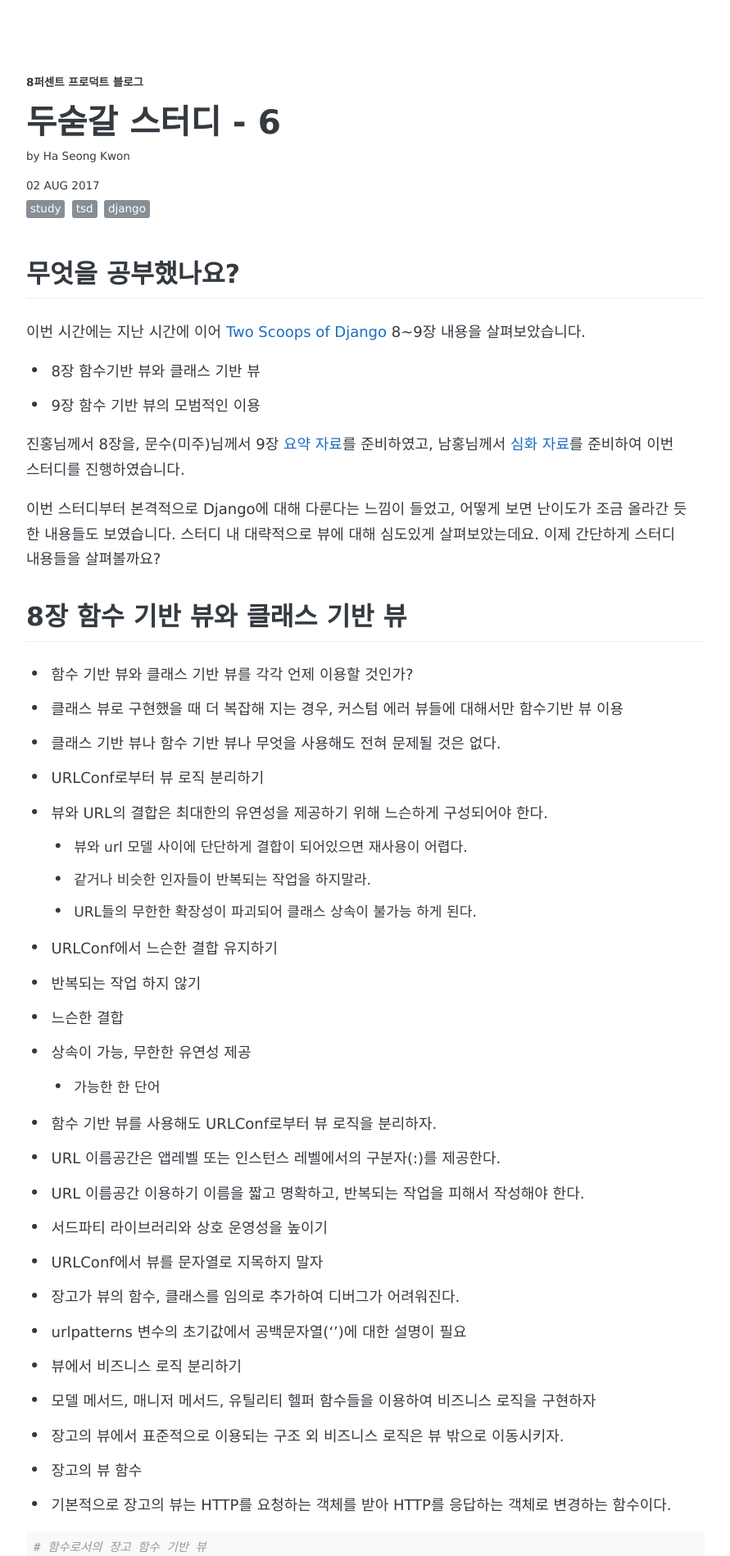
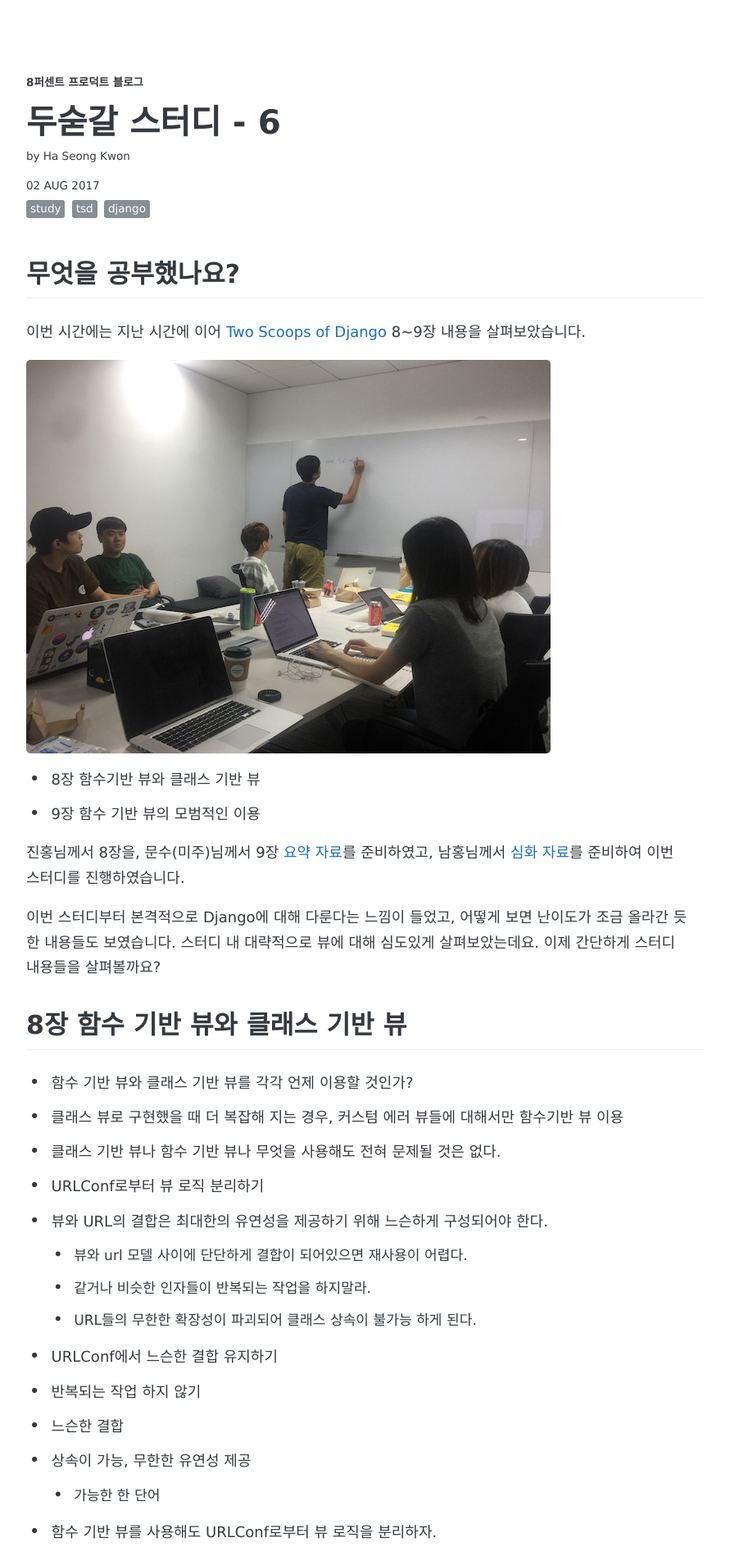
Before and after one commit to 8percent/8percent.github.io, a Jekyll site: the page built from _posts/2017-08-02-tsd6.md, in a window 1280 px wide. Shown: the top 1898 px of the page at 82% size, without its empty margins (194-1085 px from the left). Built offline with Jekyll 4.4.1, drawn with Linux system fonts in a browser that asks for light colours; some web fonts are replaced.

Commit message:
스터디 사진 추가

```diff
--- a/_posts/2017-08-02-tsd6.md
+++ b/_posts/2017-08-02-tsd6.md
@@ -10,6 +10,8 @@ comments: true
 
 ## 무엇을 공부했나요?
 이번 시간에는 지난 시간에 이어 [Two Scoops of Django](https://www.twoscoopspress.com/products/two-scoops-of-django-1-11) 8~9장 내용을 살펴보았습니다.
+
+![설명하는 남홍님](/images/tsd-6-1.jpg)
 
 - 8장 함수기반 뷰와 클래스 기반 뷰
 - 9장 함수 기반 뷰의 모범적인 이용
```
Also changed, not shown: images/tsd-6-1.jpg (added).
